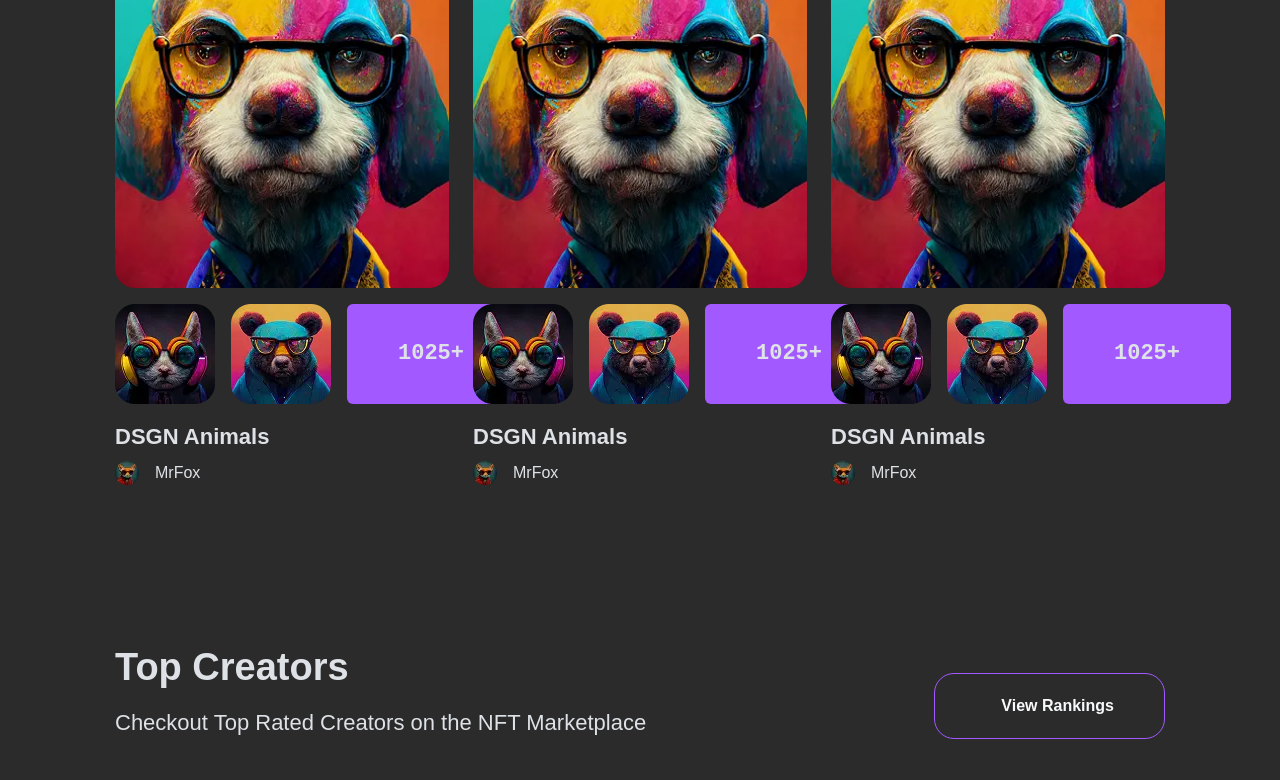
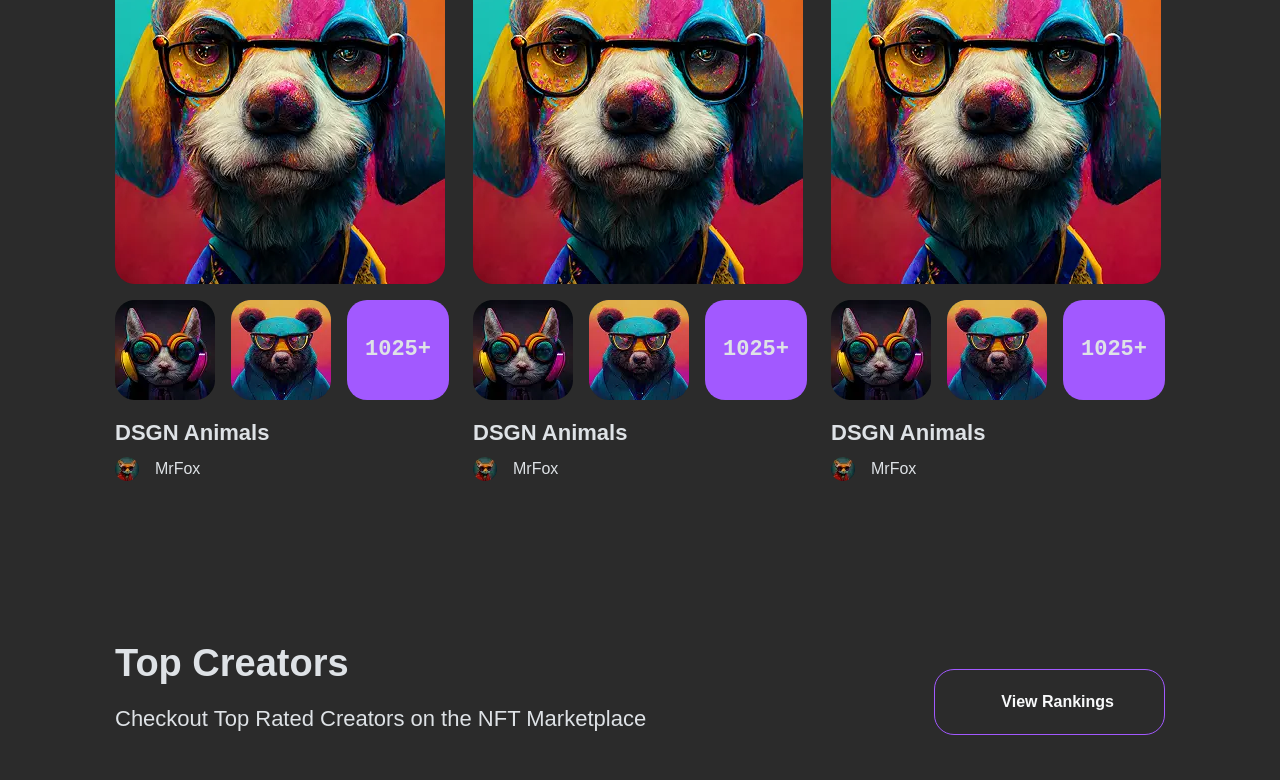
Before and after one commit to Talal2003/NFT-Marketplace, a plain HTML site: page index.html in a window 1280 px wide. Shown: the part 1127-1907 px from the top of the page. Drawn offline with nearby package versions, Linux system fonts and the light colour scheme.

Commit message:
fixed more-btn in trending collection section

```diff
--- a/assets/css/main.css
+++ b/assets/css/main.css
@@ -295,6 +295,10 @@
         padding-bottom: 40px;
     }
 }
+
+.trending-collection .more__btn {
+   width: 100px;
+}
 /* End Trending Collection */
 
 /* Start Top Creators*/
--- a/index.html
+++ b/index.html
@@ -117,7 +117,7 @@
                     <div class="col-xl-4 col-md-6 col-sm-12">
                         <div class="border-0 d-flex flex-column gap-3">
                             <a class="main-img" href="./pages/nft-page.html">
-                                <img src="./assets/img/trending-collection/DSGN_Animals_1.webp" class="card-img-top" alt="DSGN Animals primary image">
+                                <img src="./assets/img/trending-collection/DSGN_Animals_1.webp" alt="DSGN Animals primary image">
                             </a>
                             <div class="d-flex flex-column gap-3">
                                 <div class="d-flex gap-3">
@@ -127,7 +127,7 @@
                                     <a href="./pages/nft-page.html">
                                         <img src="./assets/img/trending-collection/DSGN_Animals_3.webp" class="flex-fill" alt="DSGN Animals tertiary  image">
                                     </a>
-                                    <a class="btn btn-action d-flex justify-content-center align-items-center flex-fill" href="./pages/nft-page.html" role="button">
+                                    <a class="more__btn btn btn-action rounded__20 d-flex justify-content-center align-items-center flex-fill" href="./pages/nft-page.html" role="button">
                                         <span class="secondaryFont fs__sm fw-bold">1025+</span>
                                     </a>
                                 </div>
@@ -145,7 +145,7 @@
                     <div class="col-xl-4 col-md-6 col-sm-12 d-none d-md-block">
                         <div class="border-0 d-flex flex-column gap-3">
                             <a class="main-img" href="./pages/nft-page.html">
-                                <img src="./assets/img/trending-collection/DSGN_Animals_1.webp" class="card-img-top" alt="DSGN Animals primary image">
+                                <img src="./assets/img/trending-collection/DSGN_Animals_1.webp" alt="DSGN Animals primary image">
                             </a>
                             <div class="d-flex flex-column gap-3">
                                 <div class="d-flex gap-3">
@@ -155,7 +155,7 @@
                                     <a href="./pages/nft-page.html">
                                         <img src="./assets/img/trending-collection/DSGN_Animals_3.webp" class="flex-fill" alt="DSGN Animals tertiary  image">
                                     </a>
-                                    <a class="btn btn-action d-flex justify-content-center align-items-center flex-fill" href="./pages/nft-page.html" role="button">
+                                    <a class="more__btn btn btn-action rounded__20 d-flex justify-content-center align-items-center flex-fill" href="./pages/nft-page.html" role="button">
                                         <span class="secondaryFont fs__sm fw-bold">1025+</span>
                                     </a>
                                 </div>
@@ -173,7 +173,7 @@
                     <div class="col-xl-4 col-md-6 col-sm-12 d-none d-xl-block">
                         <div class="border-0 d-flex flex-column gap-3">
                             <a class="main-img" href="./pages/nft-page.html">
-                                <img src="./assets/img/trending-collection/DSGN_Animals_1.webp" class="card-img-top" alt="DSGN Animals primary image">
+                                <img src="./assets/img/trending-collection/DSGN_Animals_1.webp" alt="DSGN Animals primary image">
                             </a>
                             <div class="d-flex flex-column gap-3">
                                 <div class="d-flex gap-3">
@@ -183,7 +183,7 @@
                                     <a href="./pages/nft-page.html">
                                         <img src="./assets/img/trending-collection/DSGN_Animals_3.webp" class="flex-fill" alt="DSGN Animals tertiary  image">
                                     </a>
-                                    <a class="btn btn-action d-flex justify-content-center align-items-center flex-fill" href="./pages/nft-page.html" role="button">
+                                    <a class="more__btn btn btn-action rounded__20 d-flex justify-content-center align-items-center flex-fill" href="./pages/nft-page.html" role="button">
                                         <span class="secondaryFont fs__sm fw-bold">1025+</span>
                                     </a>
                                 </div>
```
